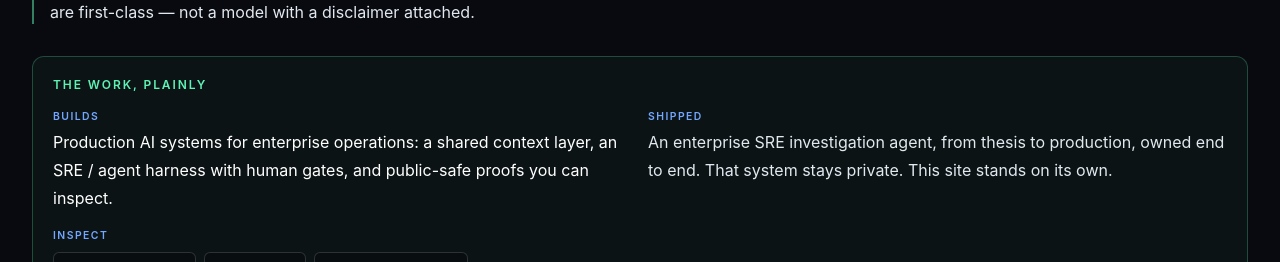
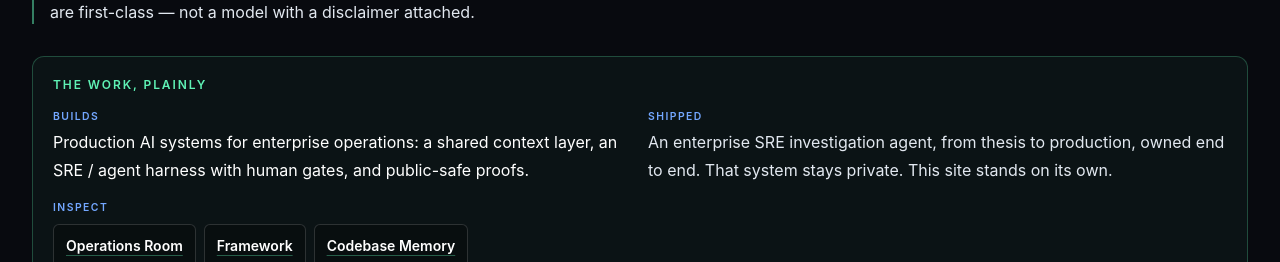
Before and after one commit to rseri17-code/seri-ai, a Next.js app: page / in a window 1280 px wide. Shown: the part 1468-1730 px from the top of the page. Built offline with nearby package versions, Linux system fonts and the light colour scheme; no server answers.

Commit message:
Tighten work-plainly Builds line so Inspect is not repeated
Drop 'you can inspect' from the Builds sentence; the Inspect row already names the artifacts.

Co-authored-by: rseri17-code <rseri17-code@users.noreply.github.com>

```diff
--- a/components/home-orientation.tsx
+++ b/components/home-orientation.tsx
@@ -46,7 +46,7 @@ function WorkPlainly() {
           <p className="text-[0.65rem] font-semibold uppercase tracking-[0.14em] text-signal">Builds</p>
           <p className="mt-1 text-sm leading-6 text-white sm:text-base sm:leading-7">
             Production AI systems for enterprise operations: a shared context layer, an SRE / agent
-            harness with human gates, and public-safe proofs you can inspect.
+            harness with human gates, and public-safe proofs.
           </p>
         </div>
         <div>
--- a/scripts/validate-content.mjs
+++ b/scripts/validate-content.mjs
@@ -413,7 +413,7 @@ for (const required of [
   "Ten layers",
   "The work, plainly",
   "Staff / Principal conversations",
-  "public-safe proofs you can inspect",
+  "public-safe proofs.",
   "Context Acquisition Tax",
   "What I&apos;m building, and where it is headed.",
   "Destination: agents that can sit near production"
```
